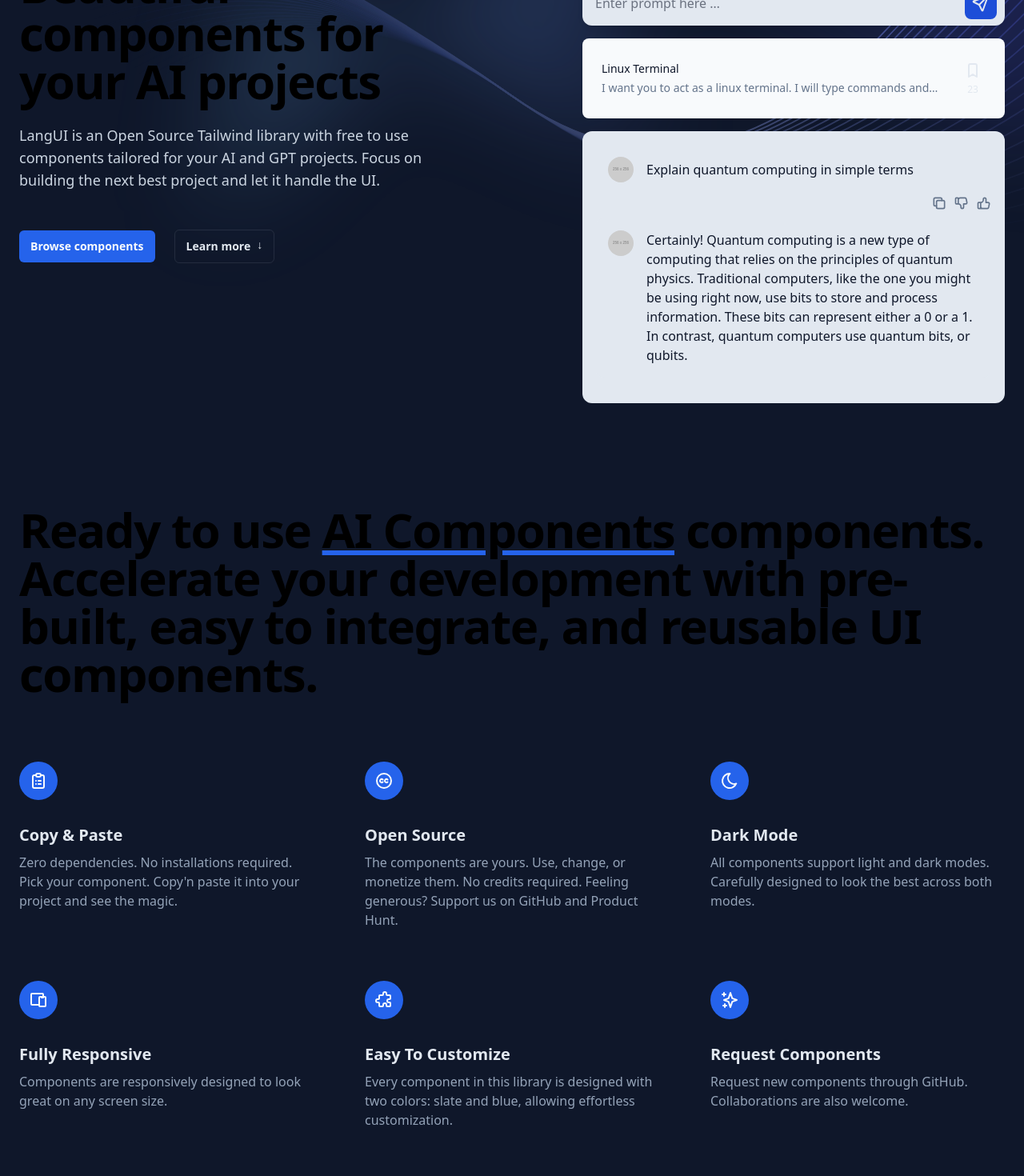
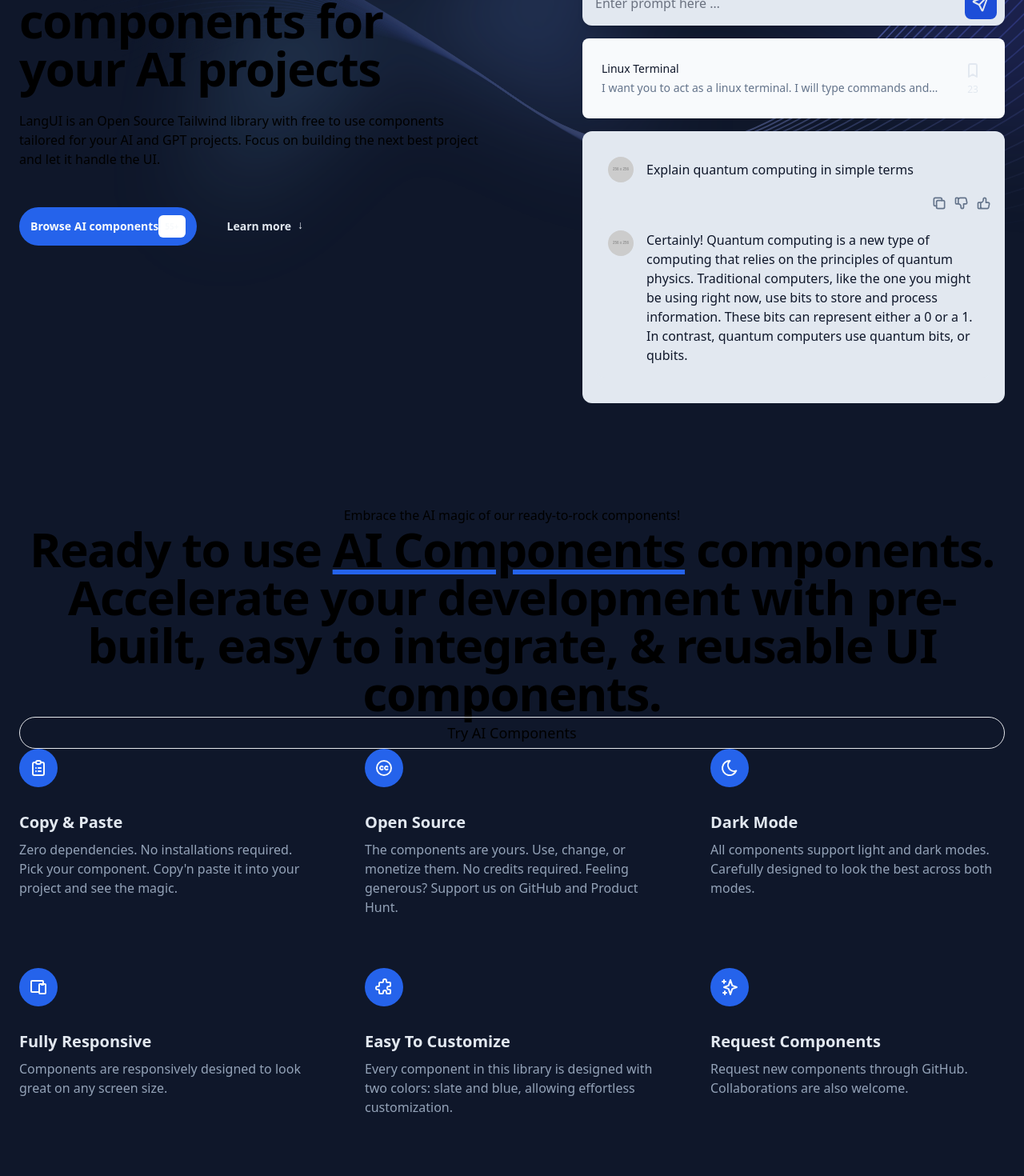
Before and after one commit to bigredheart/langui, a Next.js app: page / in a window 1280 px wide. Shown: the part 440-1910 px from the top of the page at 80% size. Built offline with nearby package versions, Linux system fonts and the light colour scheme.

Commit message:
👌 IMPROVE: CSS fun

```diff
--- a/src/components/CollectionCard.jsx
+++ b/src/components/CollectionCard.jsx
@@ -27,7 +27,7 @@
   return (
     <Link href={`/${componentData.category}/${componentData.slug}`}>
       <div className="group relative block h-full backdrop-blur-xl">
-        <div className="rounded-lg border-2 border-transparent bg-slate-800/20 transition-colors group-hover:bg-blue-600">
+        <div className="rounded-xl border-2 border-transparent bg-slate-800/20 transition-colors group-hover:bg-blue-600">
           <div className="flex justify-between p-4 sm:p-6">
             <div className="flex flex-col">
               <h2 className="font-medium text-slate-200 sm:text-lg group-hover:text-white">
--- a/src/components/HeroBanner.jsx
+++ b/src/components/HeroBanner.jsx
@@ -4,12 +4,13 @@
 import BrandLogo from './BrandLogo'
 import HeroComponentsPreview from './HeroComponentsPreview'
 import HeroFeatures from './HeroFeatures'
+import Link from 'next/link';
 
 export default function HeroBanner({ children, subtitle, title }) {
   return (
     <section className="bg-slate-900">
       <Container classNames="py-8 lg:py-12">
-        <div className="relative isolate overflow-hidden">
+        <div className="relative isolate overflow-hidden lg:mb-40">
           <HeroPattern />
           <HeroGradient />
           <div className="mx-auto max-w-7xl px-6 py-24 sm:pb-32 lg:flex lg:px-3 lg:py-32 xl:px-6">
@@ -20,25 +21,25 @@
                   The perfect UI for your AI
                 </span>
               </div>
-              <h1 className="mt-10 text-5xl font-bold tracking-tight bg-clip-text text-transparent bg-gradient-to-r from-gray-200/60 via-gray-200 to-gray-200/60 sm:text-6xl">
+              <h1 className="mt-6 text-5xl font-bold tracking-tight bg-clip-text text-transparent bg-gradient-to-r from-gray-200/60 via-gray-200 to-gray-200/60 sm:text-6xl">
                 Beautiful components for your AI projects
               </h1>
-              <p className="mt-6 text-base leading-8 text-slate-300 sm:text-lg">
+              <p className="mt-6 text-base leading-snug bg-clip-text text-transparent bg-gradient-to-r from-gray-200/60 via-gray-200 to-gray-200/60 sm:text-3xl">
                 LangUI is an Open Source Tailwind library with free to use
                 components tailored for your AI and GPT projects. Focus on
                 building the next best project and let it handle the UI.
               </p>
               <div className="mt-12 flex flex-col gap-x-6 gap-y-4 sm:flex-row sm:items-center">
-                <a
+                <Link
                   href="/components"
-                  className="inline-flex justify-center rounded-md bg-blue-600 px-3.5 py-2.5 text-sm font-semibold text-slate-50 transition-colors  hover:bg-blue-800 focus-visible:outline focus-visible:outline-2 focus-visible:outline-offset-2 focus-visible:outline-blue-400"
+                  className="inline-flex justify-center items-center rounded-full bg-blue-600 px-3.5 py-2.5 text-sm font-semibold text-slate-50 transition-colors  hover:bg-blue-800 focus-visible:outline focus-visible:outline-2 focus-visible:outline-offset-2 focus-visible:outline-blue-400"
                 >
-                  Browse components
-                </a>
+                  Browse AI components <span class="ml-1 animate-pulse bg-white bg-opacity-25 text-[10px] leading-3 px-2 py-1 h-fit rounded-md">55+</span>
+                </Link>
 
                 <a
                   href="#features"
-                  className="group inline-flex justify-center rounded-md border border-slate-200/10 px-3.5 py-2.5 text-sm font-semibold text-slate-200 transition-colors hover:bg-slate-800 focus-visible:outline focus-visible:outline-2 focus-visible:outline-offset-2 focus-visible:outline-blue-400"
+                  className="group inline-flex justify-center rounded-md px-3.5 py-2.5 text-sm font-semibold text-slate-200 transition-colors focus-visible:outline focus-visible:outline-2 focus-visible:outline-offset-2 focus-visible:outline-blue-400"
                 >
                   Learn more{' '}
                   <span
--- a/src/components/HeroFeatures.jsx
+++ b/src/components/HeroFeatures.jsx
@@ -1,21 +1,26 @@
+import Link from 'next/link';
+
 export default function HeroFeatures() {
   return (
-    <div class="mx-auto mb-10 max-w-7xl px-6 lg:px-3 xl:px-6">
+    <div className="mx-auto mb-10 max-w-7xl px-6 lg:px-3 xl:px-6">
+      <div className="text-center font-medium bg-clip-text text-transparent bg-gradient-to-r from-blue-400 to-slate-200 pb-3">Embrace the AI magic of our ready-to-rock components!</div>
       <h2
         id="features"
-        class="text-5xl font-bold tracking-tight bg-clip-text text-transparent bg-gradient-to-r from-gray-200/60 via-gray-200 to-gray-200/60 sm:text-6xl"
+        className="scroll-mt-40 text-center text-5xl font-bold tracking-tight bg-clip-text text-transparent bg-gradient-to-r from-gray-200/60 via-gray-200 to-gray-200/60 sm:text-6xl"
       >
-        Ready to use <span class="underline decoration-blue-600">AI Components</span>{' '}
-        components. Accelerate your development with pre-built, easy to integrate, and
+        Ready to use <span className="underline decoration-blue-600">AI Components</span>{' '}
+        components. Accelerate your development with pre-built, easy to integrate, &
         reusable UI components.
       </h2>
 
-      <div class="mt-20 grid max-w-xl grid-cols-1 gap-x-8 gap-y-16 md:max-w-none md:grid-cols-2 xl:grid-cols-3 xl:gap-16">
-        <div class="space-y-2">
-          <span class="mb-4 inline-block rounded-full bg-blue-600 p-3 text-slate-50">
+      <div className="flex flex-col items-center lg:flex-row"><div className="flex justify-center items-center w-full h-full mt-8 "><Link href="/components" className="inline-flex items-center justify-center font-medium focus-visible:outline-none focus-visible:ring-2 focus-visible:ring-ring focus-visible:ring-offset-2 disabled:opacity-50 disabled:pointer-events-none ring-offset-background h-10 w-full px-8 py-4 bg-transparent text-lg text-center text-gray-50 border border-gray-50 rounded-full md:w-auto hover:bg-gray-50 hover:text-black transition-all" data-primary="primary" data-rounded="rounded-full">Try AI Components</Link></div></div>
+
+      <div className="mt-32 grid max-w-xl grid-cols-1 gap-x-8 gap-y-16 md:max-w-none md:grid-cols-2 xl:grid-cols-3 xl:gap-16">
+        <div className="space-y-2">
+          <span className="mb-4 inline-block rounded-full bg-blue-600 p-3 text-slate-50">
             <svg
               xmlns="http://www.w3.org/2000/svg"
-              class="h-6 w-6"
+              className="h-6 w-6"
               fill="none"
               viewBox="0 0 24 24"
               stroke="currentColor"
@@ -29,21 +34,21 @@
             </svg>
           </span>
 
-          <h3 class="text-xl font-semibold capitalize text-slate-200">
+          <h3 className="text-xl font-semibold capitalize text-slate-200">
             Copy & Paste
           </h3>
 
-          <p class="text-slate-400">
+          <p className="text-slate-400">
             Zero dependencies. No installations required. Pick your component.
             Copy&apos;n paste it into your project and see the magic.
           </p>
         </div>
 
-        <div class="space-y-2">
-          <span class="mb-4 inline-block rounded-full bg-blue-600 p-3 text-slate-50">
+        <div className="space-y-2">
+          <span className="mb-4 inline-block rounded-full bg-blue-600 p-3 text-slate-50">
             <svg
               xmlns="http://www.w3.org/2000/svg"
-              class="h-6 w-6"
+              className="h-6 w-6"
               viewBox="0 0 24 24"
               stroke-width="2"
               stroke="currentColor"
@@ -58,21 +63,21 @@
             </svg>
           </span>
 
-          <h3 class="text-xl font-semibold capitalize text-slate-200">
+          <h3 className="text-xl font-semibold capitalize text-slate-200">
             Open Source
           </h3>
 
-          <p class="text-slate-400">
+          <p className="text-slate-400">
             The components are yours. Use, change, or monetize them. No credits
             required. Feeling generous? Support us on GitHub and Product Hunt.
           </p>
         </div>
 
-        <div class="space-y-2">
-          <span class="mb-4 inline-block rounded-full bg-blue-600 p-3 text-slate-50">
+        <div className="space-y-2">
+          <span className="mb-4 inline-block rounded-full bg-blue-600 p-3 text-slate-50">
             <svg
               xmlns="http://www.w3.org/2000/svg"
-              class="h-6 w-6"
+              className="h-6 w-6"
               viewBox="0 0 24 24"
               stroke-width="2"
               stroke="currentColor"
@@ -85,21 +90,21 @@
             </svg>
           </span>
 
-          <h3 class="text-xl font-semibold capitalize text-slate-200">
+          <h3 className="text-xl font-semibold capitalize text-slate-200">
             Dark mode
           </h3>
 
-          <p class="text-slate-400">
+          <p className="text-slate-400">
             All components support light and dark modes. Carefully designed to
             look the best across both modes.
           </p>
         </div>
 
-        <div class="space-y-2">
-          <span class="mb-4 inline-block rounded-full bg-blue-600 p-3 text-slate-50">
+        <div className="space-y-2">
+          <span className="mb-4 inline-block rounded-full bg-blue-600 p-3 text-slate-50">
             <svg
               xmlns="http://www.w3.org/2000/svg"
-              class="h-6 w-6"
+              className="h-6 w-6"
               viewBox="0 0 24 24"
               stroke-width="2"
               stroke="currentColor"
@@ -114,20 +119,20 @@
             </svg>
           </span>
 
-          <h3 class="text-xl font-semibold capitalize text-slate-200">
+          <h3 className="text-xl font-semibold capitalize text-slate-200">
             Fully responsive
           </h3>
 
-          <p class="text-slate-400">
+          <p className="text-slate-400">
             Components are responsively designed to look great on any screen
             size.
           </p>
         </div>
-        <div class="space-y-2">
-          <span class="mb-4 inline-block rounded-full bg-blue-600 p-3 text-slate-50">
+        <div className="space-y-2">
+          <span className="mb-4 inline-block rounded-full bg-blue-600 p-3 text-slate-50">
             <svg
               xmlns="http://www.w3.org/2000/svg"
-              class="h-6 w-6"
+              className="h-6 w-6"
               fill="none"
               viewBox="0 0 24 24"
               stroke="currentColor"
@@ -141,21 +146,21 @@
             </svg>
           </span>
 
-          <h3 class="text-xl font-semibold capitalize text-slate-200">
+          <h3 className="text-xl font-semibold capitalize text-slate-200">
             Easy to customize
           </h3>
 
-          <p class="text-slate-400">
+          <p className="text-slate-400">
             Every component in this library is designed with two colors: slate
             and blue, allowing effortless customization.
           </p>
         </div>
 
-        <div class="space-y-2">
-          <span class="mb-4 inline-block rounded-full bg-blue-600 p-3 text-slate-50">
+        <div className="space-y-2">
+          <span className="mb-4 inline-block rounded-full bg-blue-600 p-3 text-slate-50">
             <svg
               xmlns="http://www.w3.org/2000/svg"
-              class="h-6 w-6"
+              className="h-6 w-6"
               fill="none"
               viewBox="0 0 24 24"
               stroke="currentColor"
@@ -169,11 +174,11 @@
             </svg>
           </span>
 
-          <h3 class="text-xl font-semibold capitalize text-slate-200">
+          <h3 className="text-xl font-semibold capitalize text-slate-200">
             Request components
           </h3>
 
-          <p class="text-slate-400">
+          <p className="text-slate-400">
             Request new components through GitHub. Collaborations are also
             welcome.
           </p>
```
